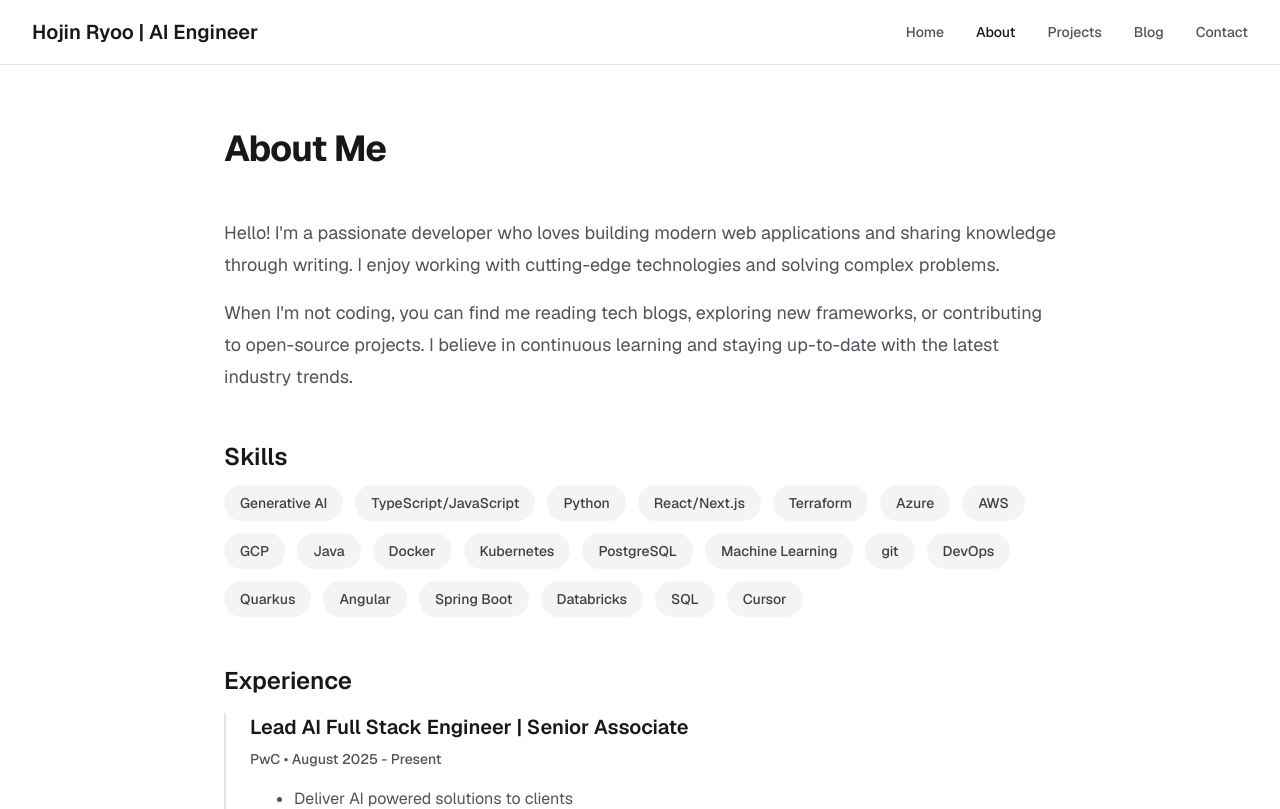
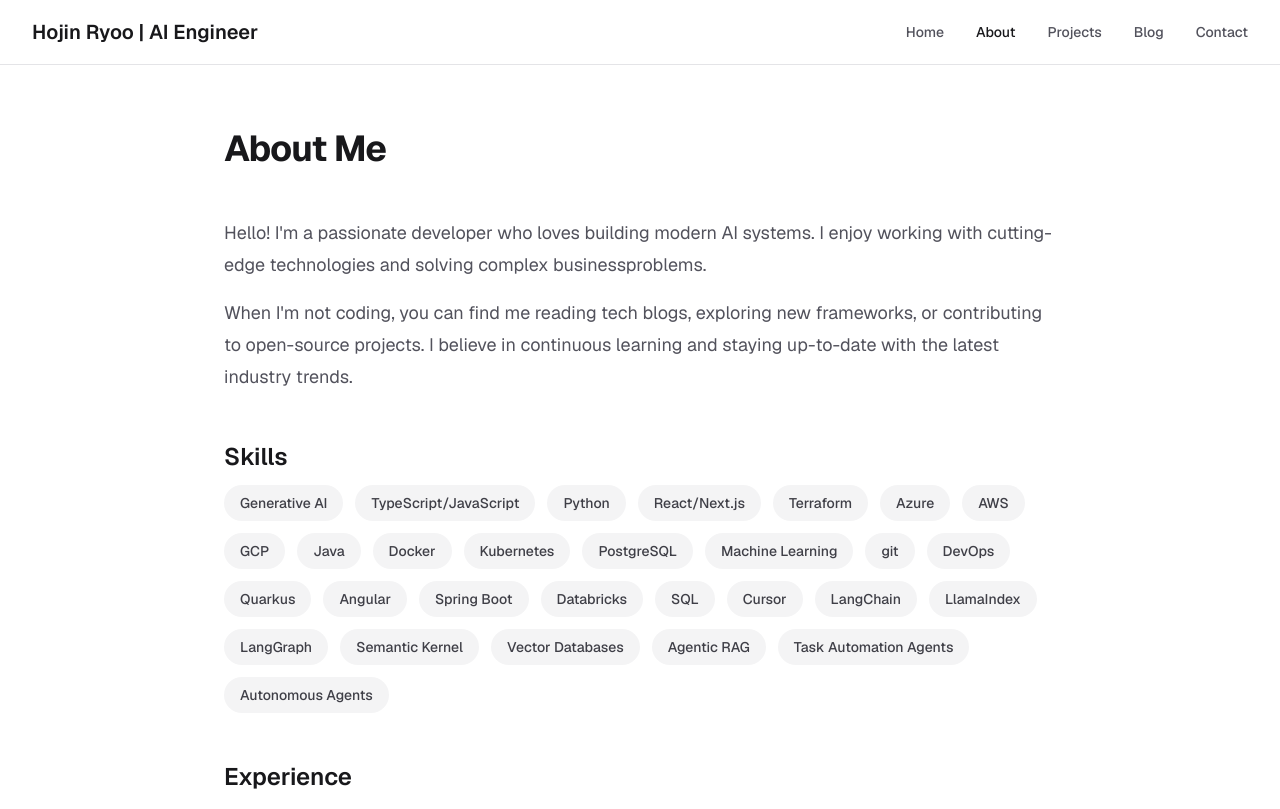
Before and after one commit to hojin-ryoo/portfolio_v3, a Next.js app: page /about in a window 1280 px wide. Shown: the top 809 px of the page. Built offline with nearby package versions, Linux system fonts and the light colour scheme.

Commit message:
Updated skills

```diff
--- a/app/about/page.tsx
+++ b/app/about/page.tsx
@@ -1,32 +1,11 @@
+import { SKILLS } from "../constants/skills";
+
 export const metadata = {
   title: "About | Portfolio",
   description: "Learn more about my background, skills, and experience.",
 };
 
 export default function About() {
-  const skills = [
-    "Generative AI",
-    "TypeScript/JavaScript",
-    "Python",
-    "React/Next.js",
-    "Terraform",
-    "Azure",
-    "AWS",
-    "GCP",
-    "Java",
-    "Docker",
-    "Kubernetes",
-    "PostgreSQL",
-    "Machine Learning",
-    "git",
-    "DevOps",
-    "Quarkus",
-    "Angular",
-    "Spring Boot",
-    "Databricks",
-    "SQL",
-    "Cursor"
-  ];
 
   const experience = [
     {
@@ -82,10 +61,8 @@ export default function About() {
         <div className="prose prose-zinc dark:prose-invert max-w-none">
           <section className="mb-12">
             <p className="text-lg leading-8 text-zinc-600 dark:text-zinc-400">
-              Hello! I&apos;m a passionate developer who loves building modern web
-              applications and sharing knowledge through writing. I enjoy
-              working with cutting-edge technologies and solving complex
-              problems.
+              Hello! I&apos;m a passionate developer who loves building modern AI systems. I enjoy
+              working with cutting-edge technologies and solving complex businessproblems.
             </p>
             <p className="mt-4 text-lg leading-8 text-zinc-600 dark:text-zinc-400">
               When I&apos;m not coding, you can find me reading tech blogs, exploring
@@ -100,7 +77,7 @@ export default function About() {
               Skills
             </h2>
             <div className="flex flex-wrap gap-3">
-              {skills.map((skill) => (
+              {SKILLS.map((skill) => (
                 <span
                   key={skill}
                   className="rounded-full bg-zinc-100 px-4 py-2 text-sm font-medium text-zinc-700 dark:bg-zinc-800 dark:text-zinc-300"
--- /dev/null
+++ b/app/constants/skills.ts
@@ -0,0 +1,31 @@
+export const SKILLS = [
+    "Generative AI",
+    "TypeScript/JavaScript",
+    "Python",
+    "React/Next.js",
+    "Terraform",
+    "Azure",
+    "AWS",
+    "GCP",
+    "Java",
+    "Docker",
+    "Kubernetes",
+    "PostgreSQL",
+    "Machine Learning",
+    "git",
+    "DevOps",
+    "Quarkus",
+    "Angular",
+    "Spring Boot",
+    "Databricks",
+    "SQL",
+    "Cursor",
+    "LangChain",
+    "LlamaIndex",
+    "LangGraph",
+    "Semantic Kernel",
+    "Vector Databases",
+    "Agentic RAG",
+    "Task Automation Agents",
+    "Autonomous Agents",
+  ];
```
